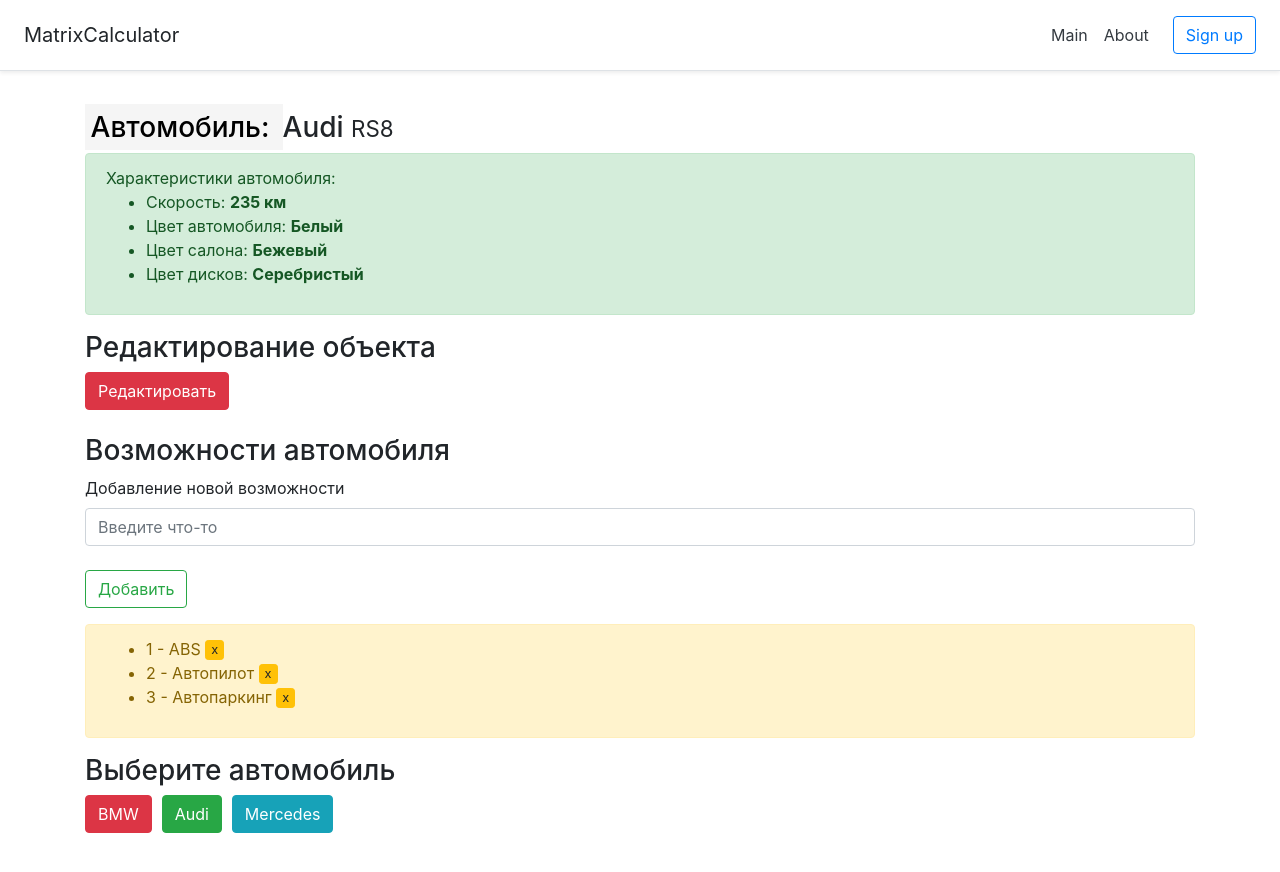
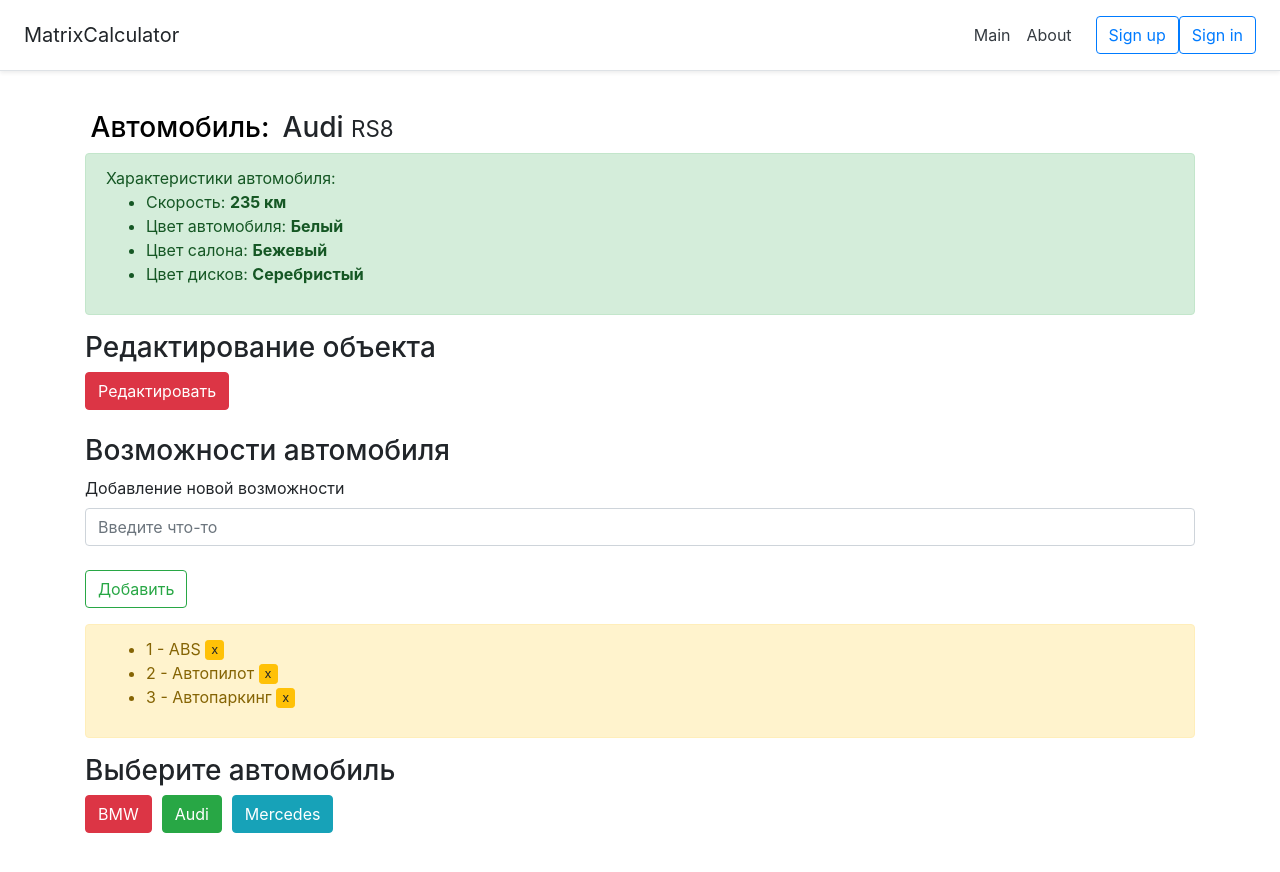
Before and after one commit to Anatolii123/AngularApp, an Angular app: page / in a window 1280 px wide. Shown: the top 872 px of the page. Built offline with nearby package versions, Linux system fonts and the light colour scheme.

Commit message:
Project8Commit

```diff
--- a/src/app/app.component.html
+++ b/src/app/app.component.html
@@ -5,5 +5,6 @@
     <a class="p-2 text-dark" routerLink="/about">About</a>
   </nav>
   <a class="btn btn-outline-primary" routerLink="/">Sign up</a>
+  <a class="btn btn-outline-primary" routerLink="/">Sign in</a>
 </div>
 <router-outlet></router-outlet>
--- a/src/app/components/car/car.component.html
+++ b/src/app/components/car/car.component.html
@@ -1,6 +1,6 @@
 <div class="container">
   <br>
-  <h3><mark style="background-color: whitesmoke">Автомобиль: </mark> {{name}}
+  <h3><mark style="background-color: white">Автомобиль: </mark> {{name}}
   <small>{{model}}</small></h3>
   <div class="alert alert-success">
     Характеристики автомобиля:
```
